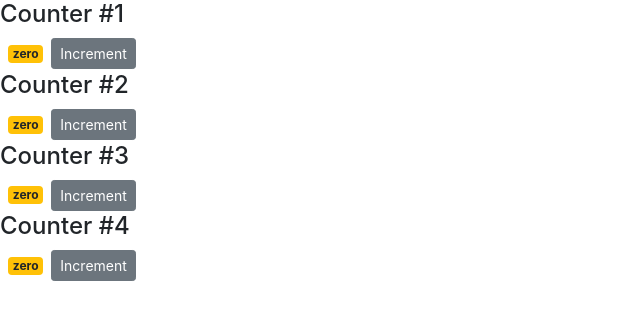
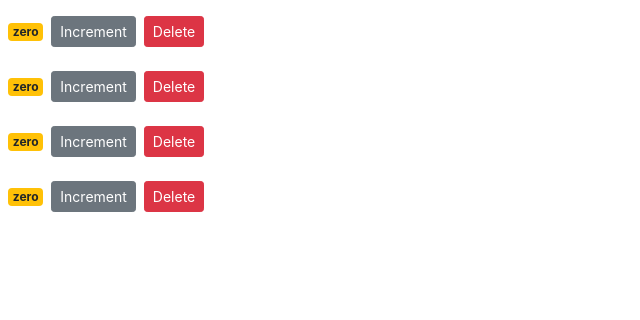
Before and after one commit to Boity-Latakgomo/counter-webapp, a React (Create React App) app: page / in a window 1280 px wide. Shown: the top 320 px of the page, without its empty margins (0-640 px from the left). Built offline with nearby package versions, Linux system fonts and the light colour scheme.

Commit message:
raising and handling handleDelete event

```diff
--- a/src/components/counter.jsx
+++ b/src/components/counter.jsx
@@ -14,13 +14,16 @@
         let classes= "badge m-2 badge-";
         classes += (this.state.count === 0) ? "warning" : "primary";
 
-      console.log(this.props);
+
         return (
             <div>
-            {this.props.children}
+            <h4>{this.props.id}</h4>
             <span className={classes}>{this.formatCount()}</span>
             <button onClick={() => this.handleIncrement({id:1})} className="btn btn-secondary btn-sm">Increment</button>
+            <button onClick={this.props.onDelete} className="btn btn-danger btn-sm m-2">Delete</button>
             </div>
+
+
             );
     }
     formatCount(){
```
